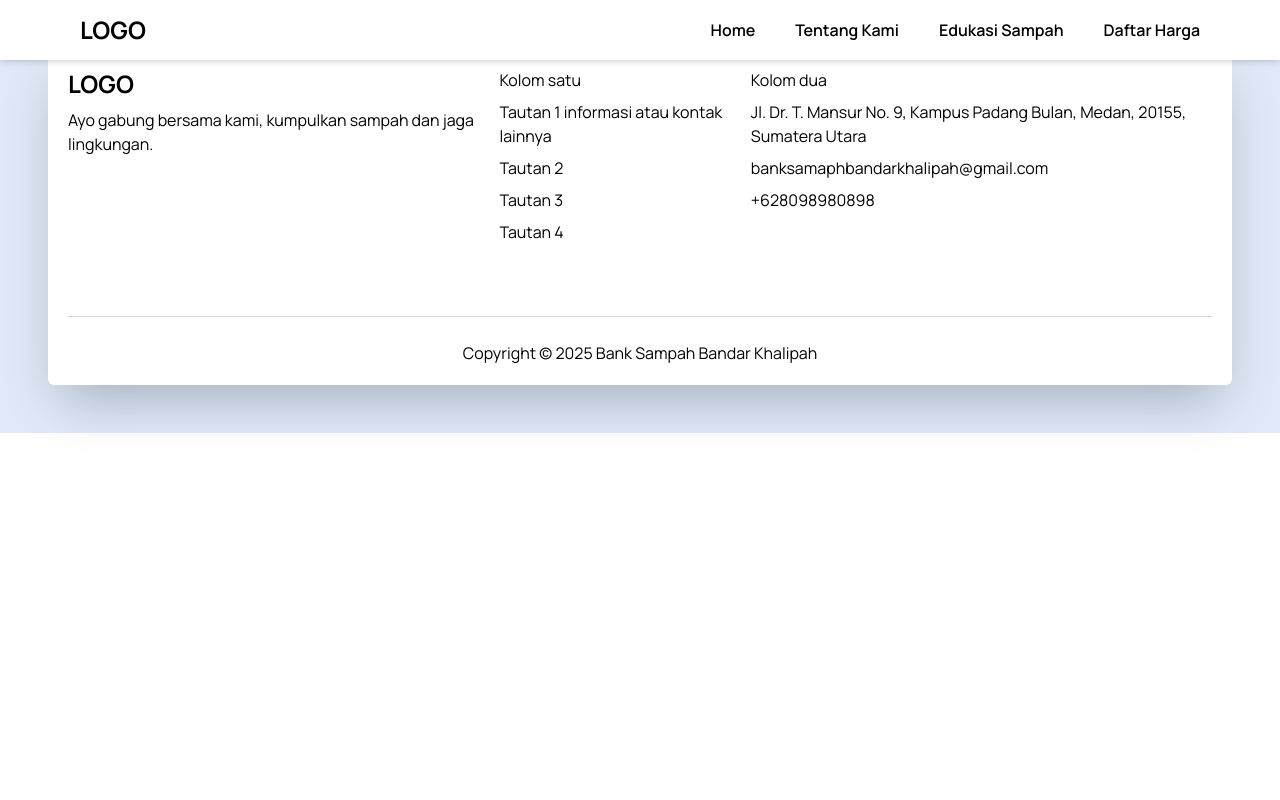
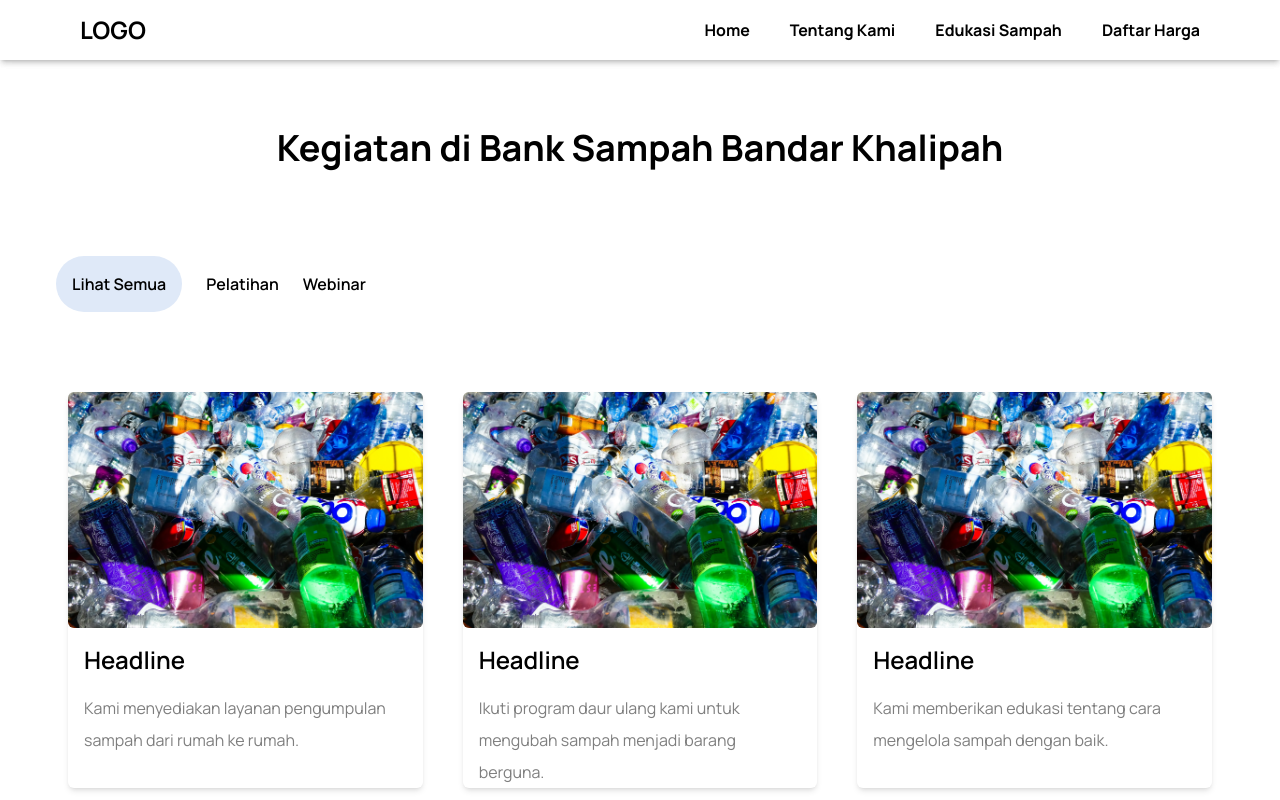
Before and after one commit to Bank-Sampah-Bandar-Khalipah/web-page, a React (Vite) app: page /kegiatan in a window 1280 px wide. Shown: the top 800 px of the page. Built offline with nearby package versions, Linux system fonts and the light colour scheme.

Commit message:
fixing conflict

```diff
--- a/src/App.jsx
+++ b/src/App.jsx
@@ -12,6 +12,8 @@ function App() {
       <Routes>
         <Route path="/" element={<Home />} />
         <Route path="/about" element={<About />} />
+
+        <Route path="/kegiatan" element={<Kegiatan />} />
       </Routes>
   )
 }
--- a/src/Components/Layouts/Navbar.jsx
+++ b/src/Components/Layouts/Navbar.jsx
@@ -13,7 +13,7 @@ const Navbar = () => {
     const navItems = [
         {path: "/", label: "Home"},
         {path: "/about", label: "Tentang Kami"},
-        {path: "/edu", label: "Edukasi Sampah"},
+        {path: "/kegiatan", label: "Edukasi Sampah"},
         {path: "/price", label: "Daftar Harga"},
     ]
 
@@ -31,7 +31,7 @@ const Navbar = () => {
                     <Link
                     key={index}
                     to={link.path}
-                    className={`after:transition-all ${activeLink === link.path ? "active" : ""} font-semibold`}
+                    className={`after:transition-all ${activeLink === link.path ? "active" : ""}`}
                     >
                     {link.label}
                     </Link>
```
